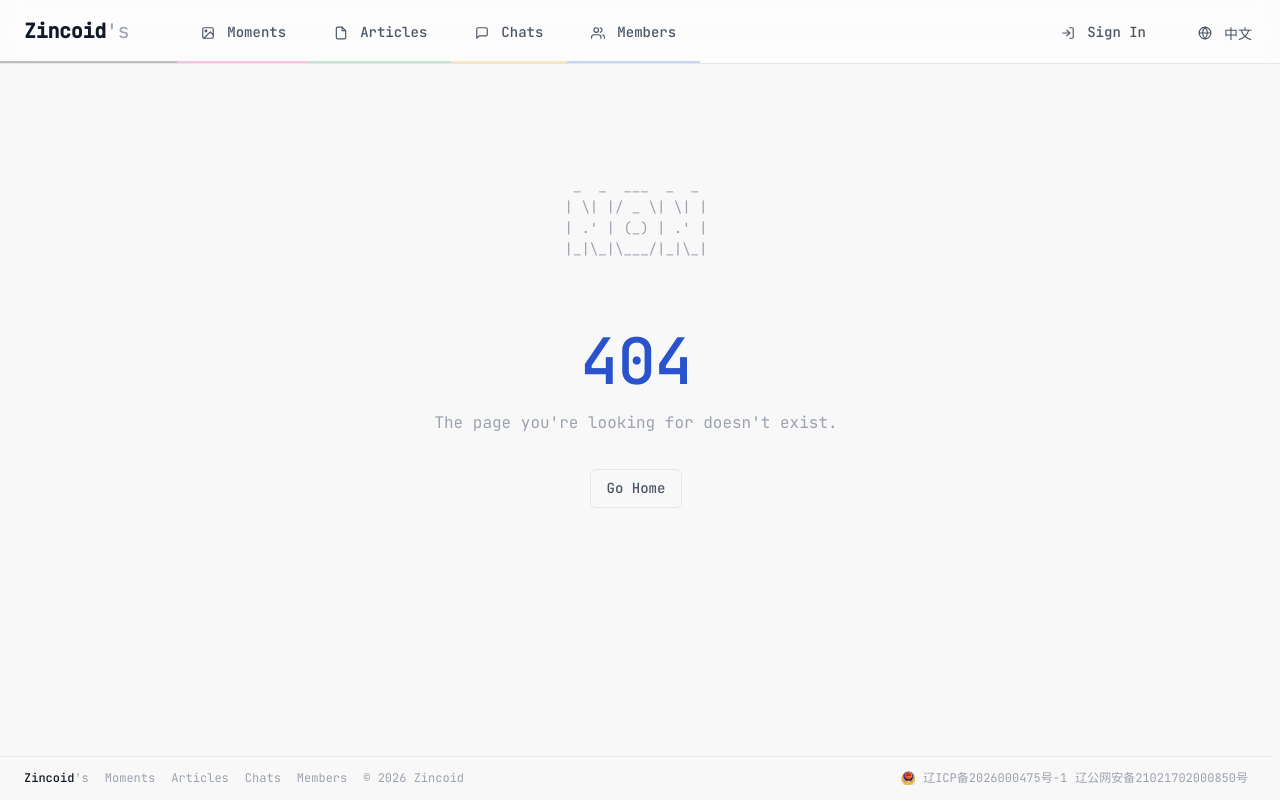
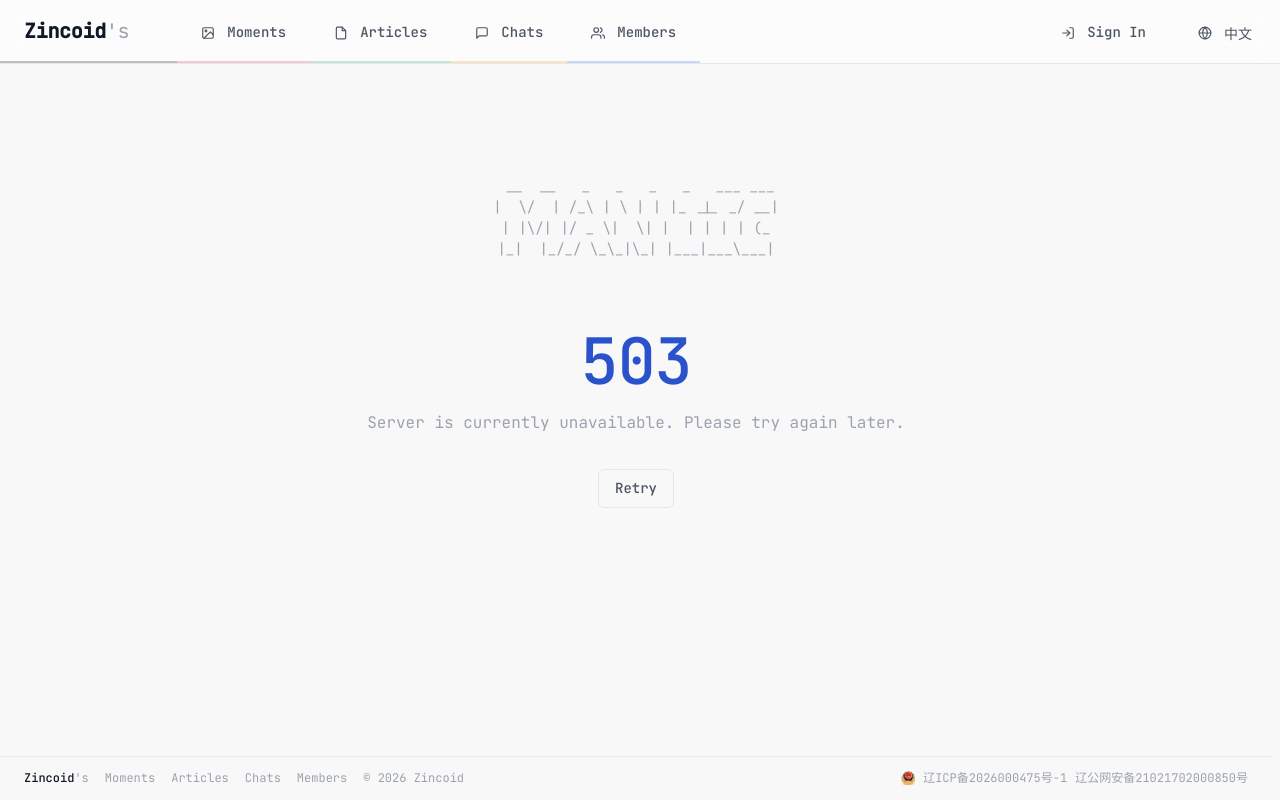
Before and after one commit to Zincoid/Zincoid-vue, a Vue app: page /maintenance in a window 1280 px wide. Built offline with nearby package versions, Linux system fonts and the light colour scheme.

Commit message:
feat(router): 添加服务器健康检查和维护页面

```diff
--- a/src/api/index.js
+++ b/src/api/index.js
@@ -123,6 +123,11 @@ export const chatAPI = {
   delete: (messageId) => api.delete(`/chats/${messageId}`)
 }
 
+// ── Health ──
+export const healthAPI = {
+  check: () => api.get('/health')
+}
+
 // ── Notifications ──
 export const notificationAPI = {
   getList: () => api.get('/notifications'),
--- a/src/locales/en.js
+++ b/src/locales/en.js
@@ -234,6 +234,10 @@ export default {
     'Verification code already requested, please wait': 'Verification code already requested, please wait',
     'New email is the same as current email': 'New email is the same as current email'
   },
+  maintenance: {
+    message: 'Server is currently unavailable. Please try again later.',
+    retry: 'Retry'
+  },
   notFound: {
     message: "The page you're looking for doesn't exist.",
     goHome: 'Go Home'
--- a/src/locales/zh.js
+++ b/src/locales/zh.js
@@ -234,6 +234,10 @@ export default {
     'Verification code already requested, please wait': '验证码已请求，请稍后再试',
     'New email is the same as current email': '新邮箱与当前邮箱相同'
   },
+  maintenance: {
+    message: '服务器暂时不可用，请稍后重试。',
+    retry: '重试'
+  },
   notFound: {
     message: '页面不存在。',
     goHome: '返回首页'
--- a/src/router/index.js
+++ b/src/router/index.js
@@ -1,6 +1,13 @@
 import { createRouter, createWebHistory } from 'vue-router'
+import { healthAPI } from '@/api'
 
 const routes = [
+  {
+    path: '/maintenance',
+    name: 'Maintenance',
+    component: () => import('@/views/MaintenancePage.vue'),
+    meta: { title: 'Maintenance' }
+  },
   {
     path: '/',
     name: 'Home',
@@ -99,6 +106,9 @@ const routes = [
   }
 ]
 
+let healthChecked = false
+let serverAvailable = true
+
 const router = createRouter({
   history: createWebHistory(),
   routes,
@@ -107,7 +117,20 @@ const router = createRouter({
   }
 })
 
-router.beforeEach((to, from, next) => {
+router.beforeEach(async (to, from, next) => {
+  if (!healthChecked && to.path !== '/maintenance') {
+    try {
+      await healthAPI.check()
+      serverAvailable = true
+    } catch {
+      serverAvailable = false
+    }
+    healthChecked = true
+    if (!serverAvailable) {
+      return next('/maintenance')
+    }
+  }
+
   const token = localStorage.getItem('token')
   const user = JSON.parse(localStorage.getItem('user') || 'null')
 
--- /dev/null
+++ b/src/views/MaintenancePage.vue
@@ -0,0 +1,39 @@
+<script setup>
+import { useI18n } from '@/composables/useI18n'
+const { t } = useI18n()
+</script>
+
+<template>
+  <div class="not-found container-narrow">
+    <pre class="not-found__ascii">
+ __  __   _   _   _   _   ___ ___
+|  \/  | /_\ | \ | | |_ _|_ _/ __|
+| |\/| |/ _ \|  \| |  | | | | (_
+|_|  |_/_/ \_\_|\_| |___|___\___|
+    </pre>
+    <h1>503</h1>
+    <p>{{ t('maintenance.message') }}</p>
+    <button class="btn btn--outline" @click="location.reload()">{{ t('maintenance.retry') }}</button>
+  </div>
+</template>
+
+<style scoped>
+.not-found {
+  text-align: center;
+  padding: var(--spacing-5xl) 0;
+}
+.not-found__ascii {
+  font-family: var(--font-mono);
+  font-size: var(--text-sm);
+  color: var(--color-text-secondary);
+  margin-bottom: var(--spacing-xl);
+  line-height: 1.5;
+  background: none;
+  border: none;
+}
+h1 { font-size: 4rem; color: var(--color-primary); margin-bottom: var(--spacing-sm); }
+p { color: var(--color-text-secondary); margin-bottom: var(--spacing-2xl); }
+.btn { display: inline-flex; align-items: center; gap: var(--spacing-sm); padding: var(--spacing-sm) var(--spacing-lg); border-radius: var(--rounded-md); font-size: var(--text-sm); font-weight: var(--weight-medium); cursor: pointer; transition: all var(--transition-fast); text-decoration: none; }
+.btn--outline { border: 1px solid var(--color-border); color: var(--color-text); background: transparent; }
+.btn--outline:hover { border-color: var(--color-primary); color: var(--color-primary); }
+</style>
```
